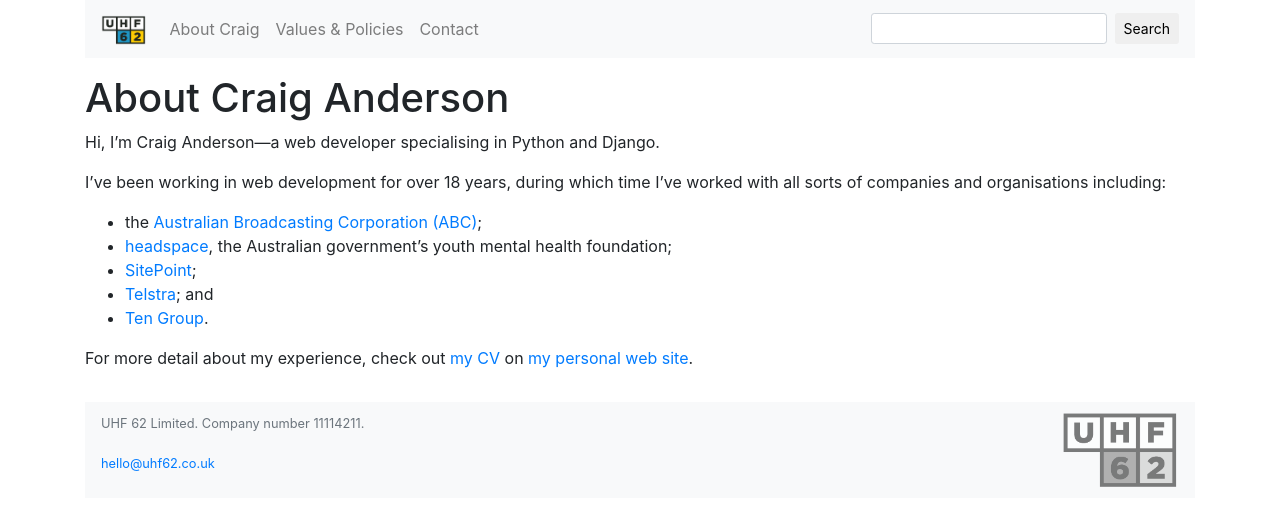
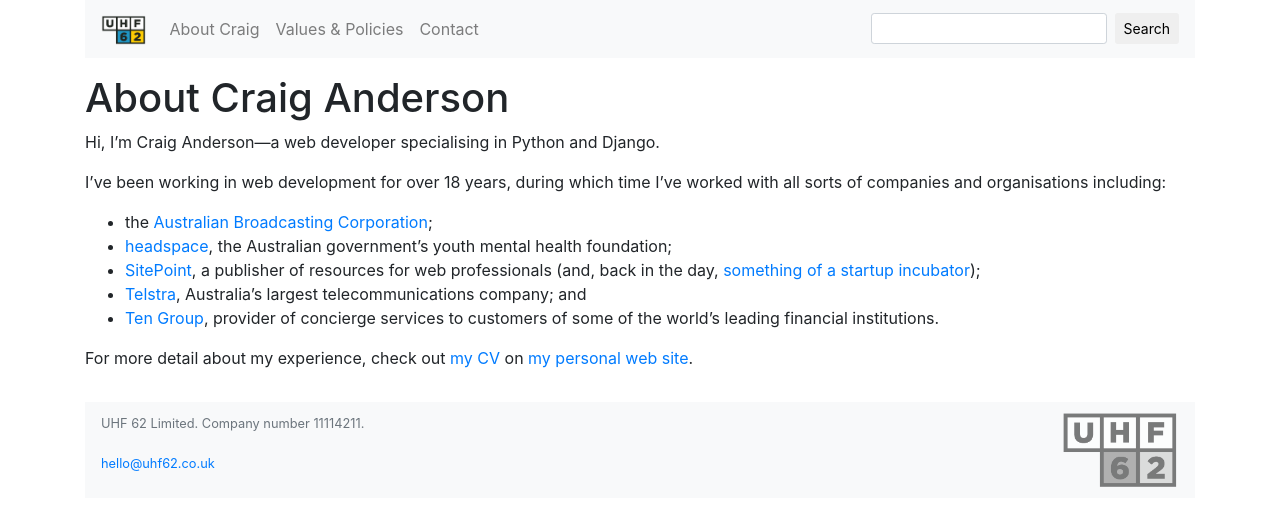
Before and after one commit to uhf62/uhf62.co.uk, a Jekyll site: the page built from about/craig.markdown, in a window 1280 px wide. Shown: the top 526 px of the page. Built offline with Jekyll 4.4.1, drawn with Linux system fonts in a browser that asks for light colours; our own code applies the rules of GitHub Pages for plain Markdown files.

Commit message:
Adding explanation to companies I've worked with.

```diff
--- a/about/craig.markdown
+++ b/about/craig.markdown
@@ -6,10 +6,10 @@
 
 I've been working in web development for over 18 years, during which time I've worked with all sorts of companies and organisations including:
 
- * the [Australian Broadcasting Corporation (ABC)](http://www.abc.net.au);
+ * the [Australian Broadcasting Corporation](http://www.abc.net.au);
  * [headspace](http://headspace.org.au), the Australian government's youth mental health foundation;
- * [SitePoint](http://sitepoint.com);
- * [Telstra](http://telstra.com); and
- * [Ten Group](http://tengroup.com).
+ * [SitePoint](http://sitepoint.com), a publisher of resources for web professionals (and, back in the day, [something of a startup incubator](https://en.wikipedia.org/wiki/SitePoint#History));
+ * [Telstra](http://telstra.com.au), Australia's largest telecommunications company; and
+ * [Ten Group](http://tengroup.com), provider of concierge services to customers of some of the world's leading financial institutions.
 
 For more detail about my experience, check out [my CV](http://craiga.id.au/cv) on [my personal web site](http://craiga.id.au).
```
